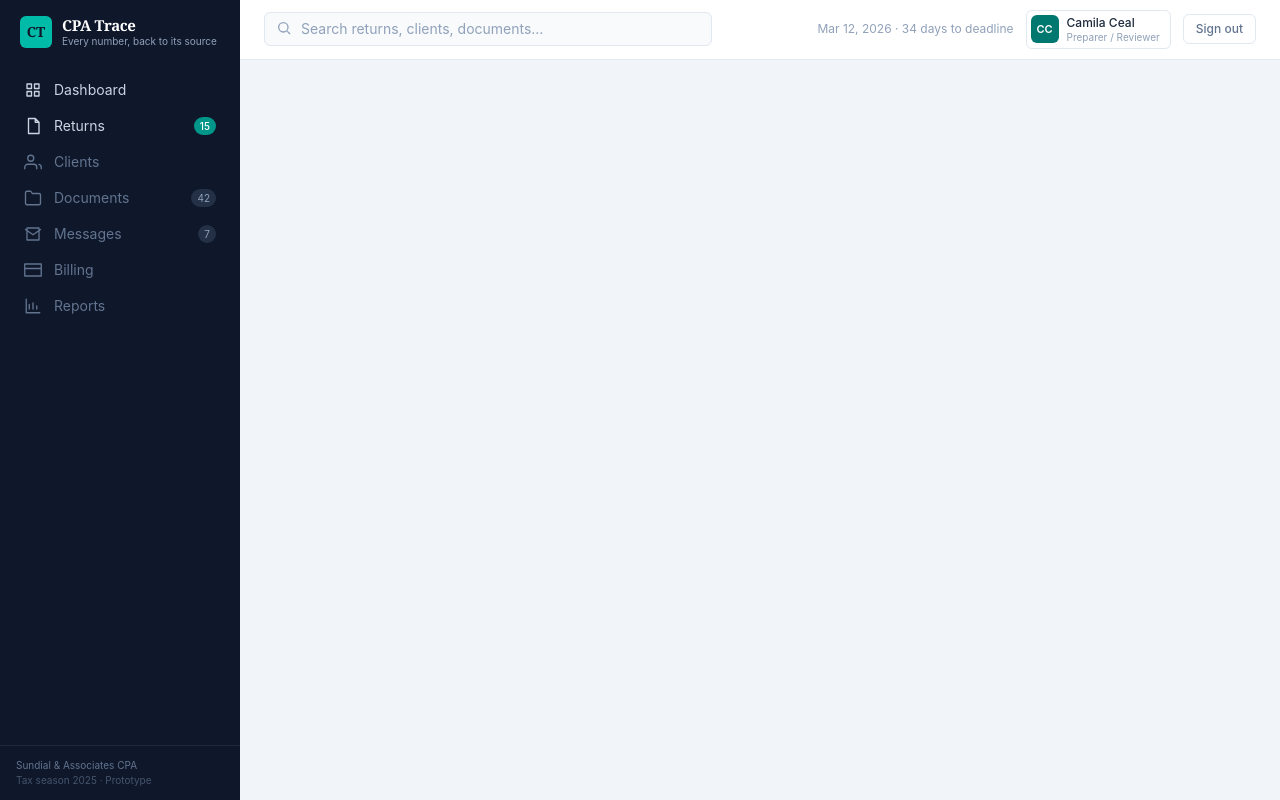
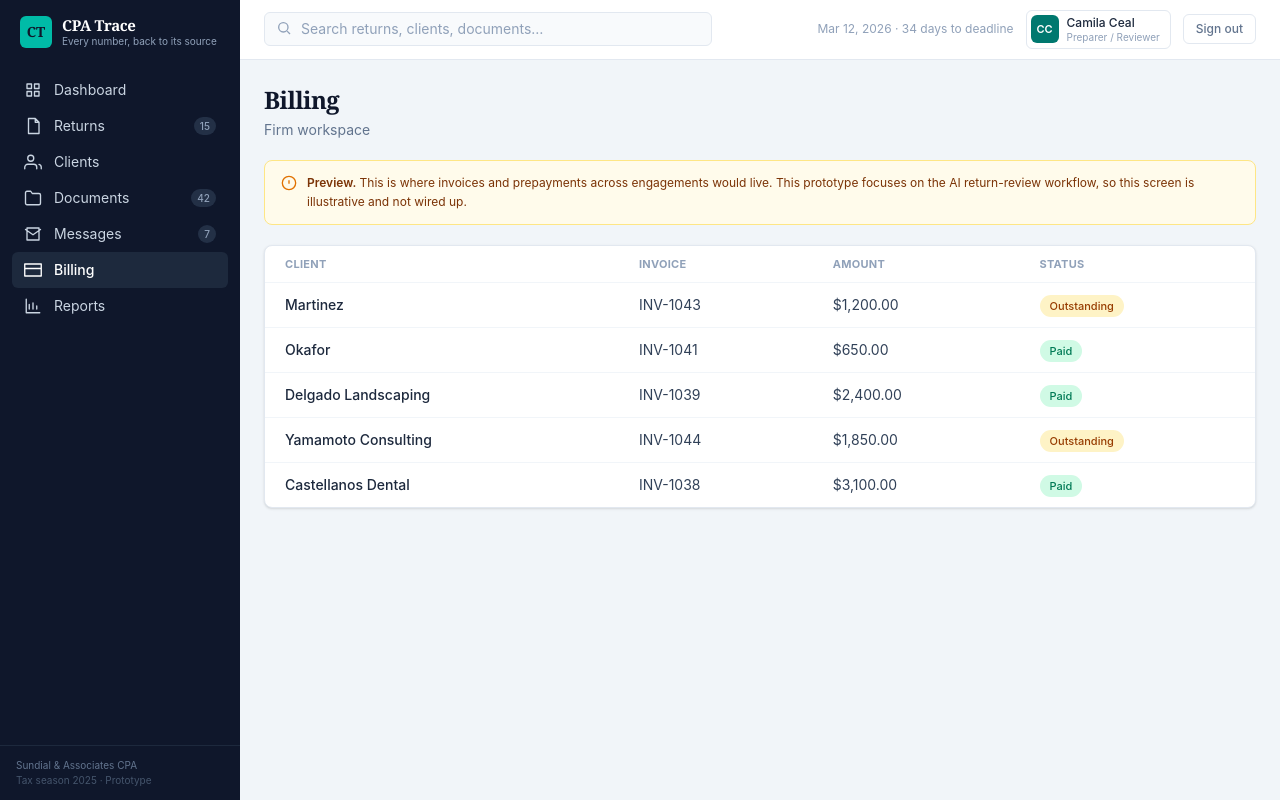
Before and after one commit to Hemanath17/cpatrace, a React (Vite) app: page /preview/billing in a window 1280 px wide. Built offline with nearby package versions, Linux system fonts and the light colour scheme.

Commit message:
Modifying dashboard

```diff
--- a/src/App.jsx
+++ b/src/App.jsx
@@ -2,6 +2,7 @@ import { Routes, Route } from 'react-router-dom'
 import Sidebar from './components/Sidebar.jsx'
 import Dashboard from './components/Dashboard.jsx'
 import ReturnReview from './components/ReturnReview.jsx'
+import PreviewScreen from './components/PreviewScreen.jsx'
 
 function TopBar() {
   return (
@@ -48,6 +49,7 @@ export default function App() {
           <Routes>
             <Route path="/" element={<Dashboard />} />
             <Route path="/return/:id" element={<ReturnReview />} />
+            <Route path="/preview/:section" element={<PreviewScreen />} />
           </Routes>
         </div>
       </div>
--- /dev/null
+++ b/src/components/PreviewScreen.jsx
@@ -0,0 +1,210 @@
+// ============================================================================
+// PREVIEW SCREEN — static, illustrative sections for the nav shell.
+// ----------------------------------------------------------------------------
+// Documents / Clients / Messages / Billing / Reports are NOT wired. Rather
+// than dead links, each renders a believable, static sample of what the full
+// product would show — behind an honest banner that says so. This reads as a
+// deliberate scoping decision (which it is), not a broken feature.
+//
+// Everything here is hardcoded. No store, no logic. One route drives all five
+// via /preview/:section.
+// ============================================================================
+
+import { useParams, Link } from 'react-router-dom'
+
+const SECTIONS = {
+  documents: {
+    title: 'Documents',
+    blurb: 'the full document library, with AI extraction status per file',
+    columns: ['Document', 'Type', 'Client', 'Received', 'Quality'],
+    rows: [
+      ['w2_maria_martinez_2025.pdf', 'W-2', 'Martinez', 'Feb 2', 'Clean'],
+      ['1099int_chase_2025_CORRECTED.pdf', '1099-INT', 'Martinez', 'Feb 19', 'Clean'],
+      ['1099int_fidelity_2025.pdf', '1099-INT', 'Martinez', 'Jan 31', 'Clean'],
+      ['1098_rocket_2025.pdf', '1098', 'Martinez', 'Feb 8', 'Clean'],
+      ['IMG_4417.jpg', 'Property tax', 'Martinez', 'Mar 2', 'Poor'],
+      ['1099nec_halcyon_2025.pdf', '1099-NEC', 'Martinez', 'Feb 12', 'Clean'],
+      ['martinez_1040_2024_filed.pdf', 'Prior return', 'Martinez', 'Jan 15', 'Clean'],
+      ['okafor_w2_2025.pdf', 'W-2', 'Okafor', 'Feb 4', 'Clean'],
+      ['delgado_k1_2025.pdf', 'K-1', 'Delgado LLC', 'Mar 1', 'Clean'],
+      ['bergstrom_foreign_stmt.pdf', 'Bank stmt', 'Bergström', 'Feb 22', 'Fair'],
+    ],
+    qualityTint: {
+      Poor: 'bg-red-100 text-red-700',
+      Fair: 'bg-amber-100 text-amber-800',
+      Clean: 'bg-emerald-100 text-emerald-700',
+    },
+  },
+  clients: {
+    title: 'Clients',
+    blurb: 'the firm’s client roster and their engagements',
+    columns: ['Client', 'Entity', 'Returns in progress', 'Primary contact'],
+    rows: [
+      ['Maria & Carlos Martinez', '1040 (MFJ)', '1', 'maria.martinez@email.com'],
+      ['Delgado Landscaping LLC', '1065', '1', 'ops@delgadolawn.com'],
+      ['Adaeze Okafor', '1040', '1', 'a.okafor@email.com'],
+      ['Yamamoto Consulting Inc.', '1120-S', '1', 'kaz@yamamotoco.com'],
+      ['Ingrid Bergström', '1040 + FBAR', '1', 'ingrid.b@email.com'],
+      ['Castellanos Dental PLLC', '1120-S', '1', 'admin@castellanosdental.com'],
+    ],
+  },
+  messages: {
+    title: 'Messages',
+    blurb: 'client and internal firm communication, tied to returns',
+    kind: 'threads',
+    threads: [
+      ['MM', 'bg-teal-600', 'Maria Martinez', 'Re: property tax bill — is a clearer photo okay?', '2h'],
+      ['DL', 'bg-indigo-500', 'Delgado Landscaping', 'K-1s ready once review wraps — timeline?', '5h'],
+      ['IB', 'bg-rose-500', 'Ingrid Bergström', 'Sent the foreign account statements', 'Yesterday'],
+      ['TW', 'bg-amber-500', 'Theodore Finch', 'Still waiting on my brokerage 1099-B', '2d'],
+      ['—', 'bg-slate-400', 'Internal · Marcus R.', 'Flagged the SALT cap on Castellanos', '3d'],
+    ],
+  },
+  billing: {
+    title: 'Billing',
+    blurb: 'invoices and prepayments across engagements',
+    columns: ['Client', 'Invoice', 'Amount', 'Status'],
+    rows: [
+      ['Martinez', 'INV-1043', '$1,200.00', 'Outstanding'],
+      ['Okafor', 'INV-1041', '$650.00', 'Paid'],
+      ['Delgado Landscaping', 'INV-1039', '$2,400.00', 'Paid'],
+      ['Yamamoto Consulting', 'INV-1044', '$1,850.00', 'Outstanding'],
+      ['Castellanos Dental', 'INV-1038', '$3,100.00', 'Paid'],
+    ],
+    statusTint: {
+      Paid: 'bg-emerald-100 text-emerald-700',
+      Outstanding: 'bg-amber-100 text-amber-800',
+    },
+  },
+  reports: {
+    title: 'Reports',
+    blurb: 'firm-level metrics for the season',
+    kind: 'tiles',
+    tiles: [
+      ['47', 'Returns filed this season'],
+      ['6m 12s', 'Median review time per return'],
+      ['1,308', 'AI-extracted fields verified'],
+      ['4.2%', 'Fields corrected by a reviewer'],
+    ],
+  },
+}
+
+function Banner({ blurb }) {
+  return (
+    <div className="mb-5 flex items-start gap-2.5 rounded-lg border border-amber-200 bg-amber-50 px-4 py-3">
+      <svg className="mt-0.5 h-4 w-4 shrink-0 text-amber-600" fill="none" viewBox="0 0 24 24" stroke="currentColor" strokeWidth="2">
+        <circle cx="12" cy="12" r="10" /><path d="M12 8v5M12 16h.01" />
+      </svg>
+      <p className="text-xs leading-relaxed text-amber-900">
+        <span className="font-semibold">Preview.</span> This is where {blurb} would
+        live. This prototype focuses on the AI return-review workflow, so this
+        screen is illustrative and not wired up.
+      </p>
+    </div>
+  )
+}
+
+function Table({ section }) {
+  return (
+    <div className="overflow-hidden rounded-lg border border-slate-200 bg-white shadow-sm">
+      <table className="w-full">
+        <thead>
+          <tr className="border-b border-slate-100 text-left text-[11px] font-semibold uppercase tracking-wide text-slate-400">
+            {section.columns.map((c) => (
+              <th key={c} className="px-5 py-2.5">{c}</th>
+            ))}
+          </tr>
+        </thead>
+        <tbody>
+          {section.rows.map((row, i) => (
+            <tr key={i} className="border-b border-slate-100 last:border-0">
+              {row.map((cell, j) => {
+                const isQuality = section.qualityTint && j === row.length - 1
+                const isStatus = section.statusTint && j === row.length - 1
+                const tint =
+                  (isQuality && section.qualityTint[cell]) ||
+                  (isStatus && section.statusTint[cell])
+                return (
+                  <td key={j} className="px-5 py-3 text-sm text-slate-700">
+                    {tint ? (
+                      <span className={`rounded-full px-2.5 py-1 text-[11px] font-medium ${tint}`}>
+                        {cell}
+                      </span>
+                    ) : j === 0 ? (
+                      <span className="font-medium text-slate-800">{cell}</span>
+                    ) : (
+                      cell
+                    )}
+                  </td>
+                )
+              })}
+            </tr>
+          ))}
+        </tbody>
+      </table>
+    </div>
+  )
+}
+
+function Threads({ section }) {
+  return (
+    <div className="overflow-hidden rounded-lg border border-slate-200 bg-white shadow-sm">
+      {section.threads.map(([initials, tint, name, preview, when], i) => (
+        <div key={i} className="flex items-center gap-3 border-b border-slate-100 px-5 py-3.5 last:border-0 hover:bg-slate-50">
+          <span className={`flex h-9 w-9 shrink-0 items-center justify-center rounded-full text-xs font-semibold text-white ${tint}`}>
+            {initials}
+          </span>
+          <div className="min-w-0 flex-1">
+            <p className="text-sm font-medium text-slate-800">{name}</p>
+            <p className="truncate text-xs text-slate-500">{preview}</p>
+          </div>
+          <span className="shrink-0 text-[11px] text-slate-400">{when}</span>
+        </div>
+      ))}
+    </div>
+  )
+}
+
+function Tiles({ section }) {
+  return (
+    <div className="grid grid-cols-2 gap-3 md:grid-cols-4">
+      {section.tiles.map(([value, label], i) => (
+        <div key={i} className="rounded-lg border border-slate-200 bg-white px-4 py-5 shadow-sm">
+          <p className="font-display text-2xl font-semibold tabular-nums text-slate-900">{value}</p>
+          <p className="mt-1 text-xs leading-tight text-slate-500">{label}</p>
+        </div>
+      ))}
+    </div>
+  )
+}
+
+export default function PreviewScreen() {
+  const { section } = useParams()
+  const data = SECTIONS[section]
+
+  if (!data) {
+    return (
+      <main className="mx-auto max-w-6xl px-6 py-6">
+        <p className="text-sm text-slate-500">
+          Unknown section.{' '}
+          <Link to="/" className="text-teal-700 hover:underline">Back to dashboard</Link>
+        </p>
+      </main>
+    )
+  }
+
+  return (
+    <main className="mx-auto max-w-6xl px-6 py-6">
+      <h1 className="font-display text-2xl tracking-tight text-slate-900">{data.title}</h1>
+      <p className="mb-5 mt-1 text-sm text-slate-500">Firm workspace</p>
+      <Banner blurb={data.blurb} />
+      {data.kind === 'threads' ? (
+        <Threads section={data} />
+      ) : data.kind === 'tiles' ? (
+        <Tiles section={data} />
+      ) : (
+        <Table section={data} />
+      )}
+    </main>
+  )
+}
--- a/src/components/Sidebar.jsx
+++ b/src/components/Sidebar.jsx
@@ -7,11 +7,11 @@ import { Link, useLocation } from 'react-router-dom'
 const NAV = [
   { label: 'Dashboard', to: '/', icon: 'grid', live: true },
   { label: 'Returns', to: '/', icon: 'file', live: true, badge: 15 },
-  { label: 'Clients', to: null, icon: 'users' },
-  { label: 'Documents', to: null, icon: 'folder', badge: 42 },
-  { label: 'Messages', to: null, icon: 'mail', badge: 7 },
-  { label: 'Billing', to: null, icon: 'card' },
-  { label: 'Reports', to: null, icon: 'chart' },
+  { label: 'Clients', to: '/preview/clients', icon: 'users', live: true },
+  { label: 'Documents', to: '/preview/documents', icon: 'folder', live: true, badge: 42 },
+  { label: 'Messages', to: '/preview/messages', icon: 'mail', live: true, badge: 7 },
+  { label: 'Billing', to: '/preview/billing', icon: 'card', live: true },
+  { label: 'Reports', to: '/preview/reports', icon: 'chart', live: true },
 ]
 
 const ICONS = {
@@ -51,26 +51,14 @@ export default function Sidebar() {
 
       <nav className="mt-2 flex-1 px-3">
         {NAV.map((item, i) => {
-          const active = item.live && item.to === '/' && pathname === '/' && item.label === 'Dashboard'
+          const active =
+            item.label === 'Dashboard'
+              ? pathname === '/'
+              : item.label === 'Returns'
+                ? pathname.startsWith('/return/')
+                : pathname === item.to
           const base =
             'flex items-center gap-3 rounded-md px-3 py-2 text-sm transition-colors'
-          if (!item.live) {
-            return (
-              <div
-                key={i}
-                title="Part of the full product — not built in this prototype"
-                className={`${base} cursor-default text-slate-500`}
-              >
-                <Icon name={item.icon} />
-                <span className="flex-1">{item.label}</span>
-                {item.badge && (
-                  <span className="rounded-full bg-slate-700/60 px-1.5 py-0.5 text-[10px] text-slate-400">
-                    {item.badge}
-                  </span>
-                )}
-              </div>
-            )
-          }
           return (
             <Link
               key={i}
@@ -83,8 +71,14 @@ export default function Sidebar() {
             >
               <Icon name={item.icon} />
               <span className="flex-1">{item.label}</span>
-              {item.badge && (
-                <span className="rounded-full bg-teal-600 px-1.5 py-0.5 text-[10px] font-medium text-white">
+              {item.badge != null && (
+                <span
+                  className={`rounded-full px-1.5 py-0.5 text-[10px] font-medium ${
+                    active
+                      ? 'bg-teal-600 text-white'
+                      : 'bg-slate-700/60 text-slate-400'
+                  }`}
+                >
                   {item.badge}
                 </span>
               )}
```
Also changed, not shown: src/components/ReturnReview.jsx (+69 -85 lines).
